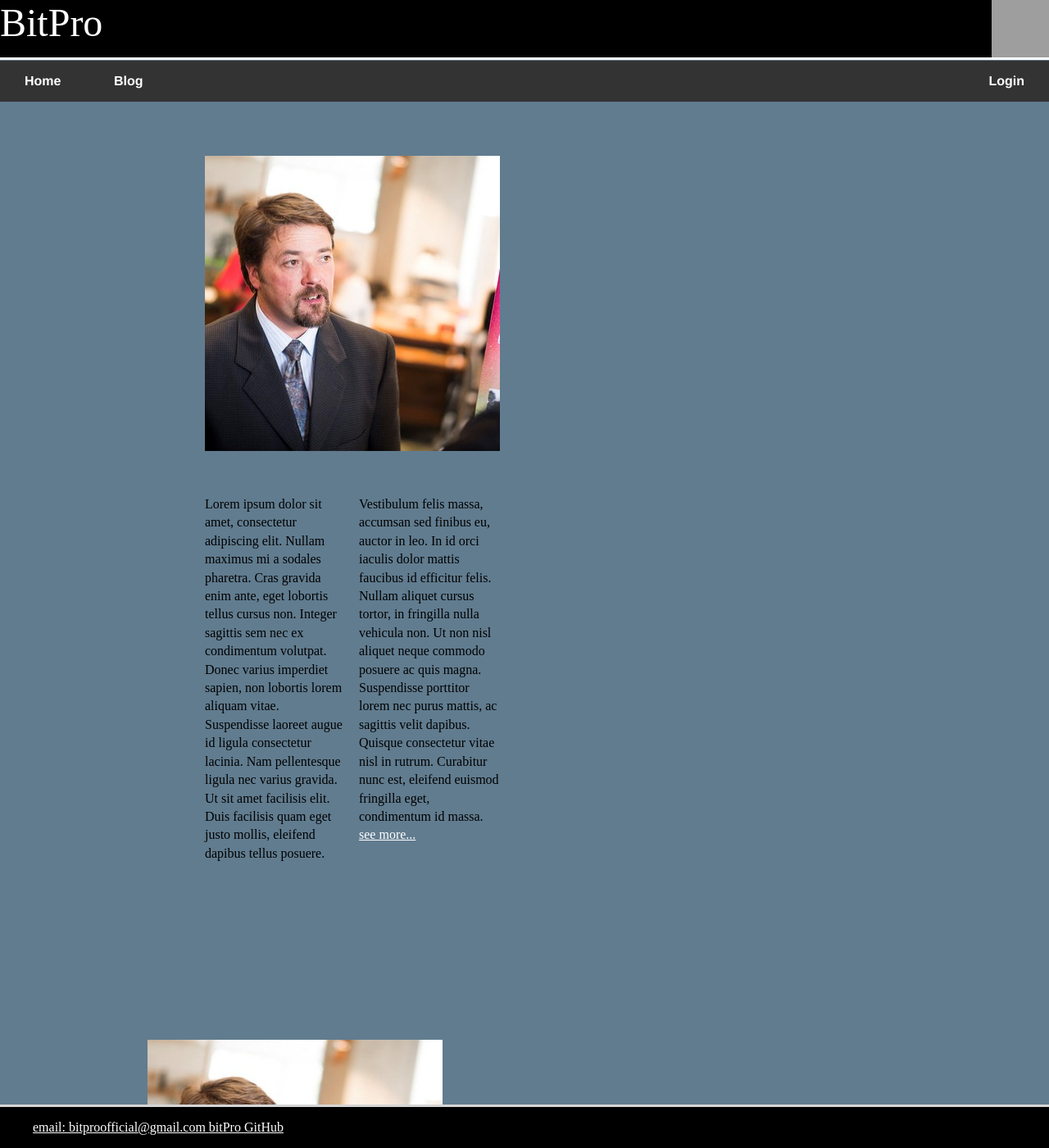
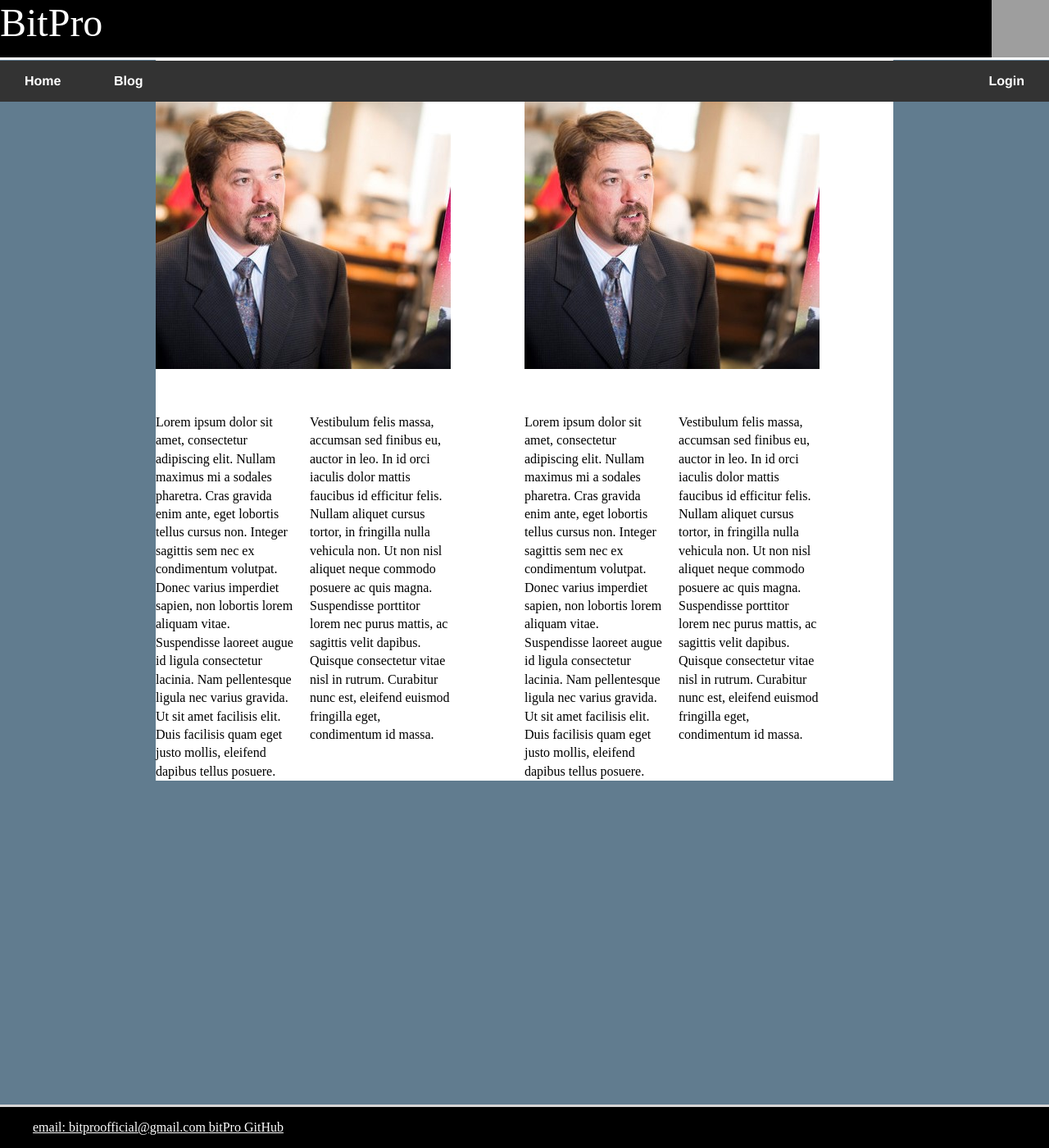
Before and after one commit to bit-Pro/bit-pro.github.io, a Jekyll site: the page built from index.html, in a window 1280 px wide and 1400 px high. Shown: the whole window at 82% size. Built offline with Jekyll 4.4.1, drawn with Linux system fonts in a browser that asks for light colours; grey boxes are pictures that could not be loaded.

Commit message:
Changed the columns/layout, added about page

```diff
--- a/_layouts/default.html
+++ b/_layouts/default.html
@@ -5,24 +5,24 @@
 			<!-- link to main stylesheet -->
 			<link rel="stylesheet" type="text/css" href="/css/main.css">
 		</head>
+		<body>
 		<header>
 		BitPro
 		<logo> <img src="https://avatars3.githubusercontent.com/u/15372382?v=3&s=200" alt="BitPro Logo" style="height:70px;width:70px">  </logo>
 		</header>
-		<body>
+
 			<nav>
 	    		<ul>
 	        		<li><a class="buttons" href="/">Home</a></li>
 	        		<li><a class="buttons" href="/blog">Blog</a></li>
+					<li>
 					<li style="float:right"><a class="buttons" href="/login">Login</a></li>
 	    		</ul>
 			</nav>
 
 
 			<div class="container">
-
 			{{ content }}
-
 			</div><!-- /.container -->
 			<footer>
 	    		<ul>
--- a/css/main.css
+++ b/css/main.css
@@ -55,6 +55,7 @@ nav ul li, footer ul li {
 }
 h1 {
     font-size: 3em;
+	padding-top:75px;
     font-family:'Helvetica', 'Arial', 'Sans-Serif';
 }
 p {
@@ -72,11 +73,8 @@ footer {
 	width: 100%;
 }
 #ps_column1 {
-	width: 20%;
-	padding-top: 150px;
+	width: 50%;
 	float: left;
-	padding-left: 250px;
-	padding-bottom: 50px;
 }
 
 #ps_column1 p, #pc_column2 p {
@@ -85,16 +83,15 @@ footer {
 }
 
 #pc_column2 {
-	width: 500px;
-	float: right;
-	margin-right: 600px;
-	padding-top: 150px;
-	padding-bottom: 50px;
+	width: 50%;
+	display: inline;
 }
 
-.container{
-	width: 100%;
-	margin: auto;
+.container {
+	background-color:white;
+	width: 900px;
+	padding-top: 50px;
+	margin: 0 auto;
 }
 .images{
 	margin-bottom: 50px;
--- a/index.html
+++ b/index.html
@@ -2,6 +2,7 @@
 layout: default
 title: bitPro website
 ---
+
 			<div id="ps_column1">
 			<div class="images"><img src="./design specs/ps_image1.jpg" >  </div>
 
```
